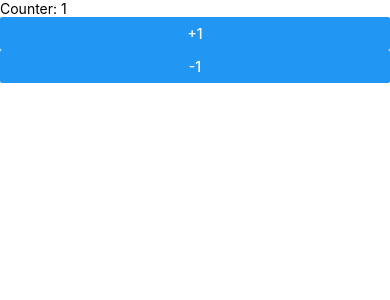
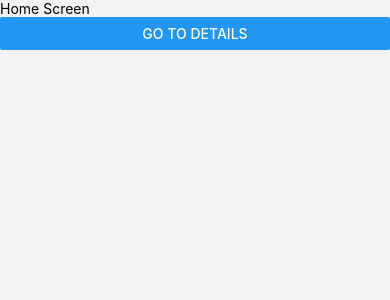
Before and after one commit to TaehwanGo/react-native-skills, a React Native app in the folder rnTsSample/: screen /Home in a window 390 px wide. Shown: the top 300 px of the page. Built offline with nearby package versions, Linux system fonts and the light colour scheme.

Commit message:
NavigationContainer

```diff
--- a/rnTsSample/src/App.tsx
+++ b/rnTsSample/src/App.tsx
@@ -1,12 +1,12 @@
 import React from 'react';
-import {AuthProvider} from './store/context/AuthContext';
-import Counter from './components/Counter';
+import {NavigationContainer} from '@react-navigation/native';
+import RootStack from './routes/RootStack';
 
 function App() {
   return (
-    <AuthProvider>
-      <Counter />
-    </AuthProvider>
+    <NavigationContainer>
+      <RootStack />
+    </NavigationContainer>
   );
 }
 
--- a/rnTsSample/src/routes/RootStack.tsx
+++ b/rnTsSample/src/routes/RootStack.tsx
@@ -8,7 +8,7 @@ const Stack = createNativeStackNavigator<RootStackParamList>();
 
 const RootStack = () => {
   return (
-    <Stack.Navigator>
+    <Stack.Navigator screenOptions={{headerShown: false}}>
       <Stack.Screen name="Home" component={HomeScreen} />
       <Stack.Screen name="Details" component={DetailsScreen} />
     </Stack.Navigator>
```
